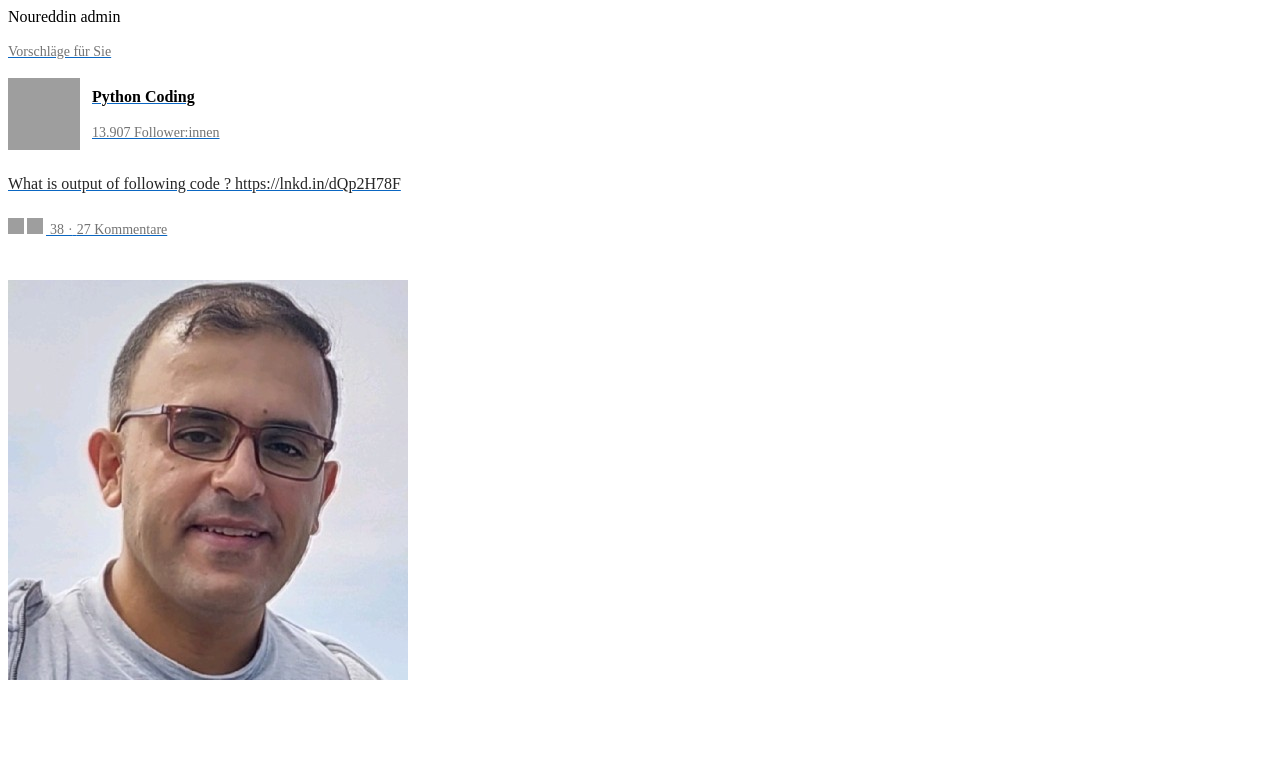
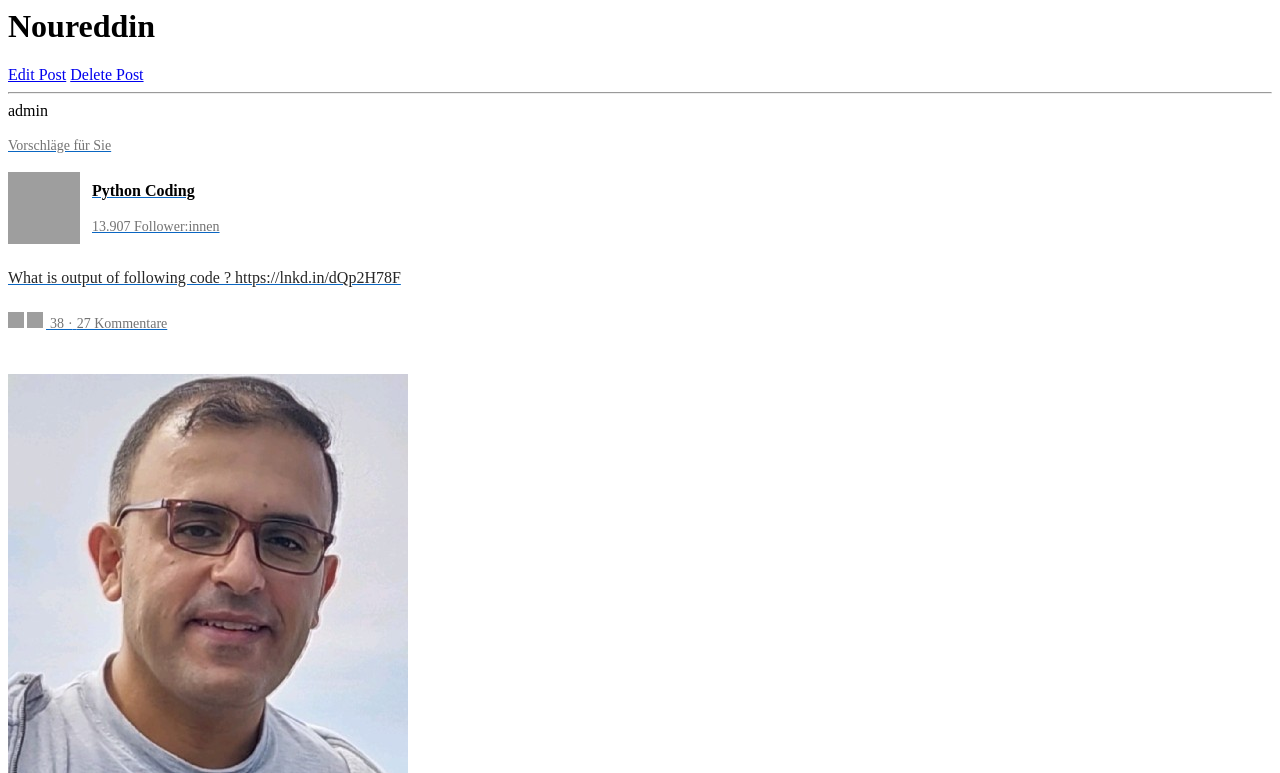
Before and after one commit to Noureddin2023/Mystro2-Blog, a Django app: page /blog/3 in a window 1280 px wide. Shown: the top 773 px of the page. Run offline with Django 4.2, Linux system fonts and the light colour scheme; data comes from the database, SQL or seed files in the repository; both versions use the stored data as it was after the commit; parts of the project's set-up code (start-up, migrations or seed data) failed here and were passed over; grey boxes are pictures that could not be loaded.

Commit message:
add GRUD Operations

```diff
--- a/myblog/urls.py
+++ b/myblog/urls.py
@@ -17,14 +17,17 @@ from django.contrib import admin
 from django.urls import path , include
 from django.conf import settings
 from django.conf.urls.static import static
-from posts.views import post_list , post_detail
+from posts.views import post_list , post_detail, create_post, edit_post, delete_post
 
 
 urlpatterns = [
     path('admin/', admin.site.urls),
     path('summernote/', include('django_summernote.urls')),
     path('blog/', post_list),
+    path('blog/create', create_post),
     path('blog/<int:id>', post_detail),
+    path('blog/<int:id>/edit', edit_post),
+    path('blog/<int:id>/delete', delete_post),
 ]
 
 
--- /dev/null
+++ b/posts/templates/edit.html
@@ -0,0 +1,5 @@
+<form method="post" enctype="multipart/form-data">
+    {% csrf_token %}
+    {{form}}
+    <input type="submit" value="save">
+</form>
--- a/posts/templates/posts.html
+++ b/posts/templates/posts.html
@@ -1,4 +1,5 @@
-
+<h1>Blog</h1>
+<a href="/blog/create">Create New Post</a>
 
 {% for item in data %}
    <h1> <a href="/blog/{{item.id}}"> {{item}}</a> </h1>
--- a/posts/templates/single.html
+++ b/posts/templates/single.html
@@ -1,4 +1,7 @@
-{{data}}
+<h1>{{data}}</h1>
+<a href="/blog/{{data.id}}/edit">Edit Post</a>
+<a href="/blog/{{data.id}}/delete"> Delete Post</a>
+<hr>
 
 {{data.author}}
 
--- a/posts/views.py
+++ b/posts/views.py
@@ -1,5 +1,6 @@
-from django.shortcuts import render
+from django.shortcuts import render , redirect
 from .models import Post
+from .forms import PostForm
 
 # Create your views here.
 def post_list(request):
@@ -11,3 +12,38 @@ def post_list(request):
 def post_detail(request,id):
     post = Post.objects.get(id=id)
     return render(request,'single.html',{'data':post})
+
+
+def create_post(request):
+    if request.method == 'POST':
+        print( 'in post...')
+        form = PostForm(request.POST,request.FILES)
+        if form.is_valid():
+            myform = form.save(commit=False)
+            myform.author = request.user
+            myform.save()
+    else:
+        print('in get ....')
+        form = PostForm()
+
+    return render(request,'create.html',{'form':form})
+
+def edit_post(request,id):
+    post = Post.objects.get(id=id)
+    if request.method == 'POST':
+         print( 'in post...')
+         form = PostForm(request.POST,request.FILES,instance=post)
+         if form.is_valid():
+             myform = form.save(commit=False)
+             myform.author = request.user
+             myform.save()
+    else:
+        print('in get ....')
+        form = PostForm(instance=post)
+
+    return render(request,'edit.html',{'form':form})
+
+def delete_post(request,id):
+    post = Post.objects.get(id=id)
+    post.delete()
+    return redirect('/blog')
```
Also changed, not shown: posts/forms.py (added, +8 -0 lines), posts/templates/create.html (added, +7 -0 lines), db.sqlite3, media/posts/1_z1dSBxlruyQriv-q6Y0zIQ_88lg2AU.jpeg (added), media/posts/articleocw-5c6632dd1fe9f_HQhirex.jpg (added), media/posts/articleocw-5c6632dd1fe9f_djwc3O4.jpg (added), media/posts/articleocw-5c6632dd1fe9f_hwGGfyt.jpg (added), media/posts/python-teaser_CCujtRl.jpg (added), media/posts/python-teaser_Txm3W5p.jpg (added).
